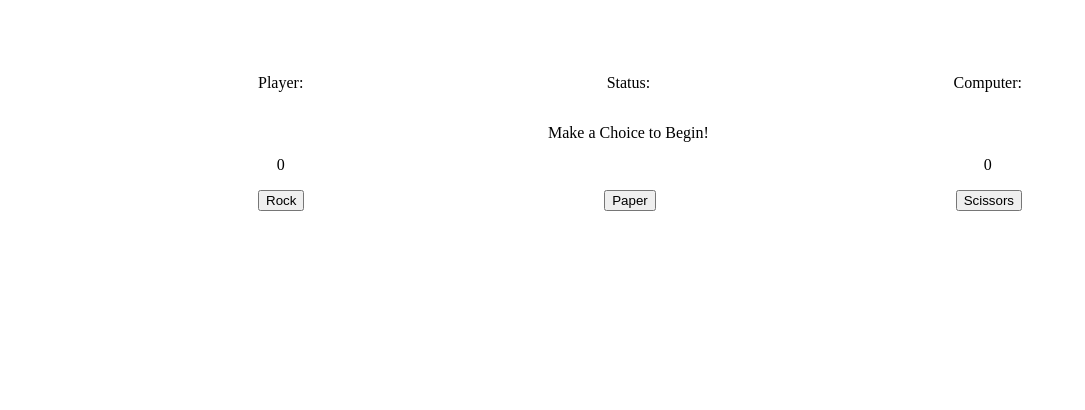
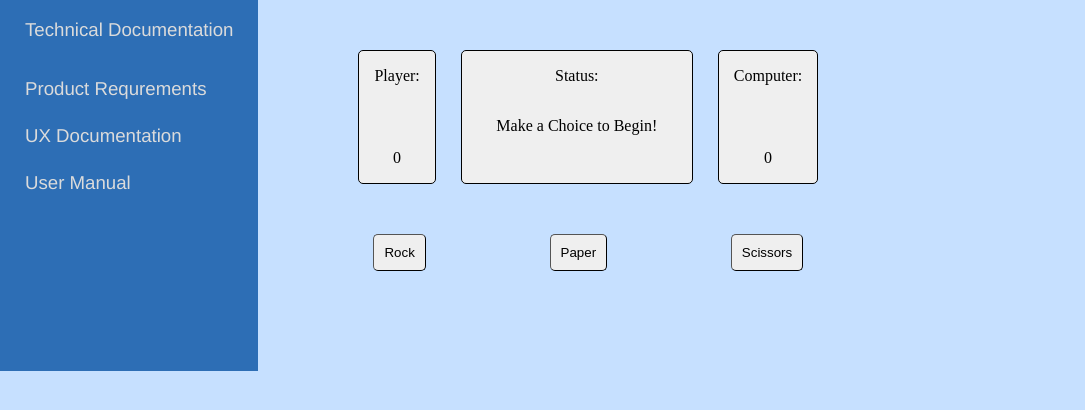
Before and after one commit to Compline93/rock-paper-scissors, a plain HTML site: page index.html in a window 1280 px wide. Shown: the whole page, without its empty margins (0-1085 px from the left). Drawn offline with Linux system fonts and the light colour scheme.

Commit message:
Built sidebar, created basic styles

```diff
--- a/index.html
+++ b/index.html
@@ -8,6 +8,14 @@
     <script src="rps.js" defer></script>
 </head>
 <body>
+    <div class="sidebar">
+        <p id="sidebarheading">Technical Documentation</p>
+        <ul id="doclinks">
+            <li>Product Requrements</li>
+            <li>UX Documentation</li>
+            <li>User Manual</li>
+        </ul>
+    </div>
     <div class="container">
         <div class="scoreboard">
             <div class="playerside">
--- a/styles.css
+++ b/styles.css
@@ -1,13 +1,39 @@
-.body {
+body {
     display: flex;
+    padding: 0px;
+    margin: 0px;
+    background-color: #C6E0FF
+}
+
+.sidebar {
+    display: flex;
+    min-width: 150px;
+    background-color: #2D6EB5;
+    padding: 0px 25px;
+    flex-direction: column;
+}
+
+ul {
+    list-style: none;
+    display: flex;
+    flex-direction: column;
+    padding-left: 0px;
+    gap: 25px;
+}
+
+#sidebarheading,
+#doclinks {
+    font-family: 'Franklin Gothic Medium', 'Arial Narrow', Arial, sans-serif;
+    color: #DBDBDB;
+    font-size: 14pt;
 }
 
 .container {
     display: flex;
     flex-direction: column;
     justify-content: center;
-    padding: 50px 200px;
-    min-width: 450px;
+    padding: 50px;
+    background-color: #C6E0FF;
 }
 
 .scoreboard {
@@ -15,6 +41,7 @@
     flex-direction: row;
     justify-content: space-between;
     margin: 0px 50px;
+    gap: 25px;
 }
 
 .playerside,
@@ -23,6 +50,16 @@
     display: flex;
     flex-direction: column;
     align-items: center;
+    background-color: #EFEFEF;
+    border-style: solid;
+    border-radius: 5px;
+    border-width: 1px;
+    border-color: black;
+    padding: 0px 15px;
+}
+
+.announcer {
+    width: 200px;
 }
 
 .inputs {
@@ -30,4 +67,13 @@
     flex-direction: row;
     justify-content: space-between;
     margin: 0px 50px;
+    padding: 50px 15px;
 }
+
+#rock,
+#paper,
+#scissors {
+    padding: 10px;
+    border-radius: 5px;
+    border-width: 1px;
+}
```
